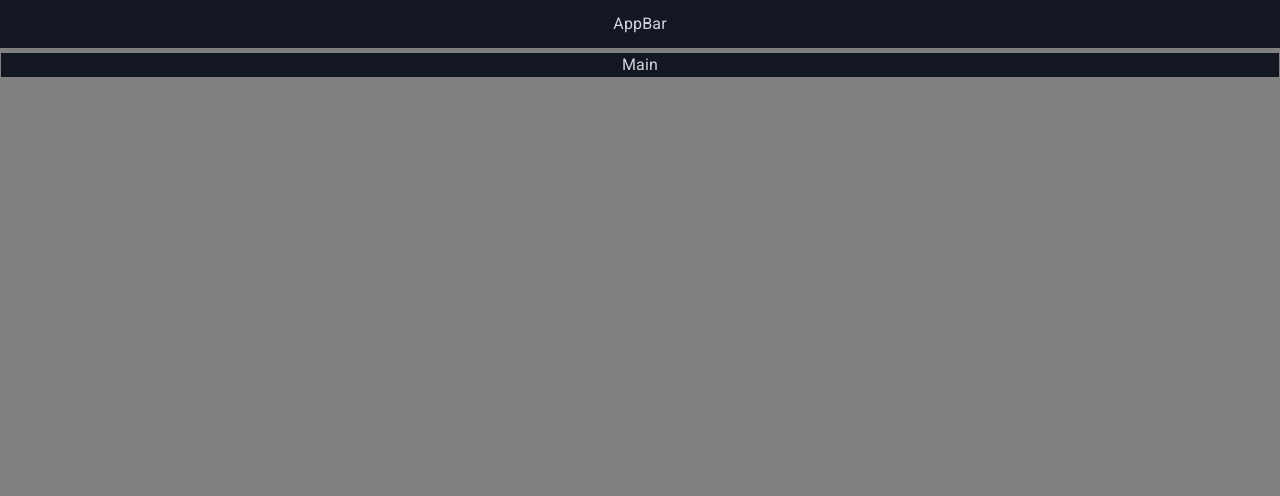
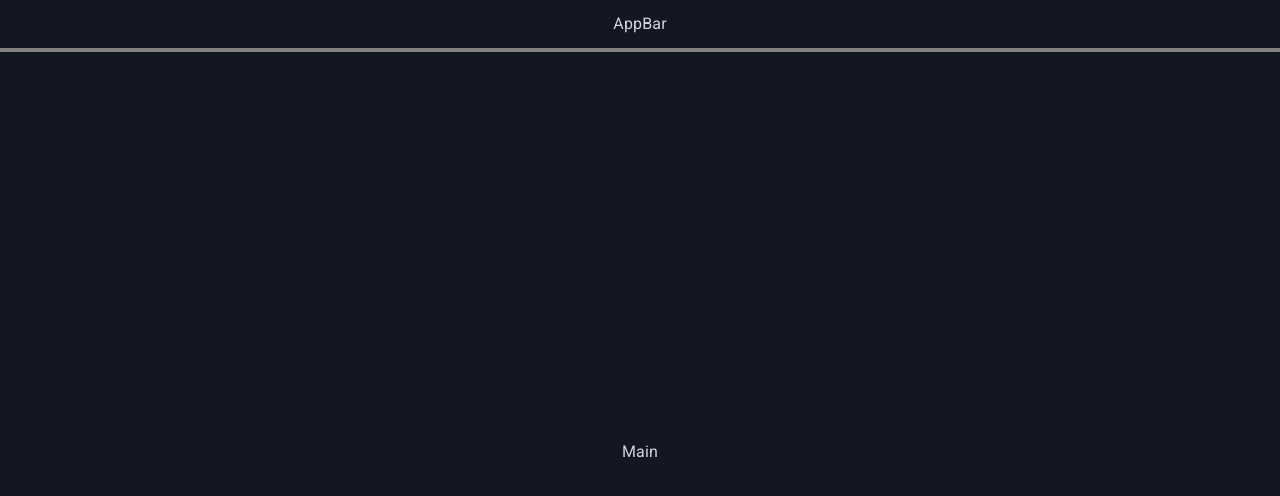
Before and after one commit to hei5enbug/billionaire-chart, a Next.js app: page / in a window 1280 px wide. Shown: the top 496 px of the page. Built offline with nearby package versions, Linux system fonts and the light colour scheme.

Commit message:
Edit layout to organize theme color and AppBar

```diff
--- a/app/globals.css
+++ b/app/globals.css
@@ -1,7 +1,7 @@
 @import url('https://fonts.googleapis.com/css?family=Roboto:300,400,500,700&display=swap');
 @import url('https://fonts.googleapis.com/icon?family=Material+Icons');
 
+html,
 body {
   height: 100%;
-  margin: 0;
 }
--- a/app/layout.tsx
+++ b/app/layout.tsx
@@ -1,8 +1,8 @@
 'use client';
 import { CssBaseline, ThemeProvider } from '@mui/material';
-import AppBar from './components/AppBar';
+import AppBar from '../components/AppBar';
 import './globals.css';
-import { darkTheme } from './theme/themes';
+import { darkTheme } from '../theme/themes';
 
 export default function RootLayout({ children }: { children: React.ReactNode }) {
   return (
--- a/app/page.tsx
+++ b/app/page.tsx
@@ -1,12 +1,12 @@
 'use client';
-import FlexBox from './components/FlexBox';
+import FlexBox from '../components/FlexBox';
 
 export default function Home() {
   return (
     <FlexBox
       sx={{
+        height: '100%',
         backgroundColor: 'primary.main',
-        border: 'solid 1px grey',
       }}
     >
       Main
--- a/app/components/AppBar.tsx
+++ b/components/AppBar.tsx
@@ -1,4 +1,3 @@
-'use client';
 import FlexBox from './FlexBox';
 
 export default function AppBar() {
--- a/app/components/CommonButton.tsx
+++ b/components/CommonButton.tsx
@@ -1,4 +1,3 @@
-'use client';
 import Button from '@mui/material/Button';
 import { ReactNode } from 'react';
 
--- a/app/components/FlexBox.tsx
+++ b/components/FlexBox.tsx
@@ -1,4 +1,3 @@
-'use client';
 import { Box, SxProps } from '@mui/material';
 import { ReactNode } from 'react';
 
@@ -9,14 +8,7 @@ interface FlexBoxProps {
 
 export default function FlexBox({ sx, children }: FlexBoxProps) {
   return (
-    <Box
-      sx={{
-        ...sx,
-        display: 'flex',
-        justifyContent: 'center',
-        alignItems: 'center',
-      }}
-    >
+    <Box sx={sx} display="flex" justifyContent="center" alignItems="center">
       {children}
     </Box>
   );
--- a/package.json
+++ b/package.json
@@ -30,7 +30,7 @@
   },
   "packageManager": "yarn@3.3.1",
   "devDependencies": {
-    "@yarnpkg/sdks": "^3.0.0-rc.34",
+    "@yarnpkg/sdks": "^3.0.0-rc.35",
     "eslint": "8.30.0",
     "eslint-config-next": "^13.1.1",
     "eslint-config-prettier": "^8.5.0",
```
Also changed, not shown: .eslintrc.json, .pnp.cjs, theme/themes.ts (renamed from app/theme/themes.ts), 1 other file (tests, documents, lock files or other folders).
